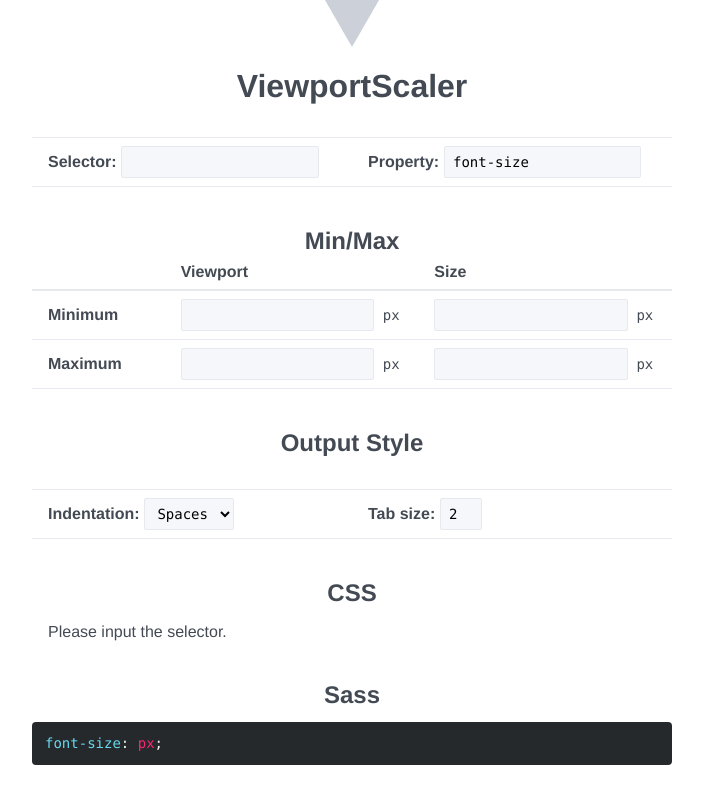
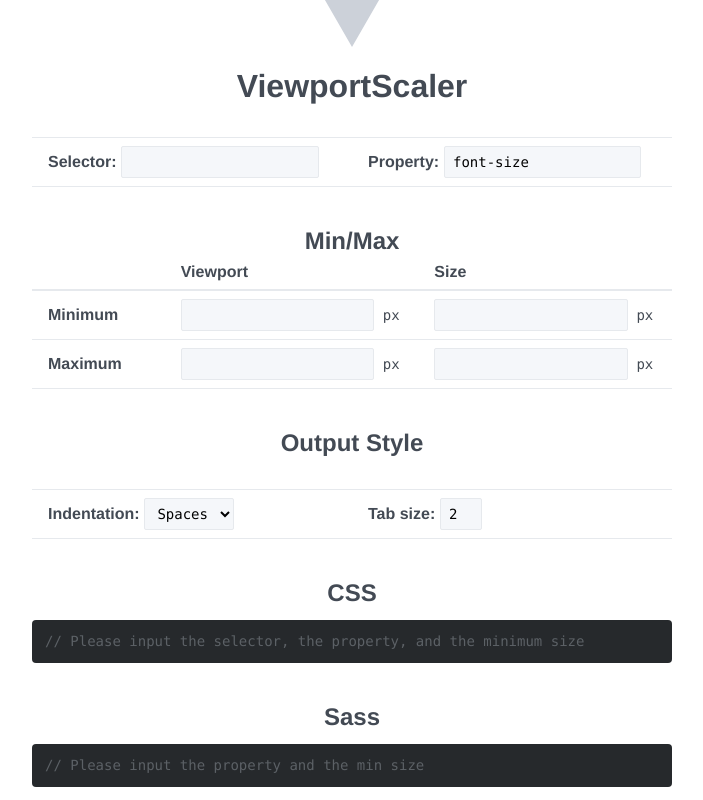
Before and after one commit to ixkaito/viewportscaler, a Vue app: page / in a window 1280 px wide. Shown: the part 204-1004 px from the top of the page, without its empty margins (288-991 px from the left). Before the commit the page ends 982 px from the top, so only its background shows below. Built offline with nearby package versions, Linux system fonts and the light colour scheme.

Commit message:
Improve the output

```diff
--- a/src/components/ViewportScaler.vue
+++ b/src/components/ViewportScaler.vue
@@ -51,7 +51,7 @@
 
     <h2>CSS</h2>
 
-    <template v-if="selector">
+    <template v-if="selector && property && minS">
 <pre class="monokai" :style="{tabSize: tabSize}"><code class="scss"><span class="selector-tag" v-bind:class="selectorClass">{{ selector }}</span> {
 <span class="indent" v-html="indent" /><span class="property">{{ property }}</span>: <span class="value">{{ minS }}</span><span class="unit">px</span>;
 }
@@ -71,12 +71,12 @@
     </template>
 
     <template v-else>
-      <p>Please input the selector.</p>
+<pre class="monokai" :style="{tabSize: tabSize}"><code class="scss"><span class="comment">// Please input the selector, the property, and the minimum size</span></code></pre>
     </template>
 
     <h2>Sass</h2>
 
-    <template v-if="selector">
+    <template v-if="selector && property && minS">
 <pre class="monokai" :style="{tabSize: tabSize}"><code class="scss"><span class="selector-tag" v-bind:class="selectorClass">{{ selector }}</span> {
 <span class="indent" v-html="indent" /><span class="property">{{ property }}</span>: <span class="value">{{ minS }}</span><span class="unit">px</span>;
 <template v-if="x && maxS">
@@ -92,7 +92,7 @@
 </template>}</code></pre>
     </template>
 
-    <template v-else>
+    <template v-else-if="property && minS">
 <pre class="monokai" :style="{tabSize: tabSize}"><code class="scss"><span class="property">{{ property }}</span>: <span class="value">{{ minS }}</span><span class="unit">px</span>;
 <template v-if="x && maxS">
 @media screen and (min-width: {{ minV }}px) {<template v-if="y === 0">
@@ -104,6 +104,10 @@
 @media screen and (min-width: {{ maxV }}px) {
 <span class="indent" v-html="indent" /><span class="property">{{ property }}</span>: <span class="value">{{ maxS }}</span><span class="unit">px</span>;
 }</template></code></pre>
+    </template>
+
+    <template v-else>
+<pre class="monokai" :style="{tabSize: tabSize}"><code class="scss"><span class="comment">// Please input the property and the min size</span></code></pre>
     </template>
 
   </div>
@@ -286,6 +290,7 @@ code, .code, input, select {
     /deep/ .operator { color: $monokai-purple; }
     /deep/ .value { color: $monokai-purple; }
     /deep/ .unit { color: $monokai-magenta; }
+    /deep/ .comment { color: $monokai-comment; }
   }
 
   .indent {
--- a/src/components/_variables.scss
+++ b/src/components/_variables.scss
@@ -10,4 +10,5 @@ $monokai-magenta: #f92672;
 $monokai-yellow: #e6db74;
 $monokai-green: #a6e22e;
 $monokai-purple: #ae81ff;
+$monokai-comment: #5c6166;
 $monokai-invisibles: #46484a;
```
